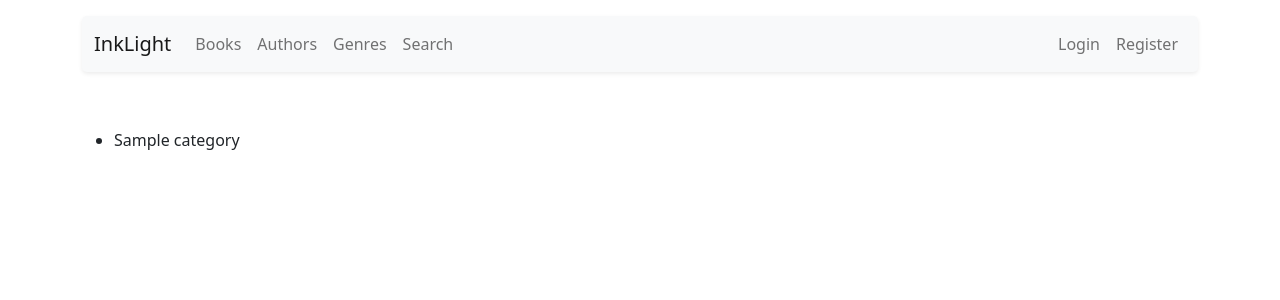
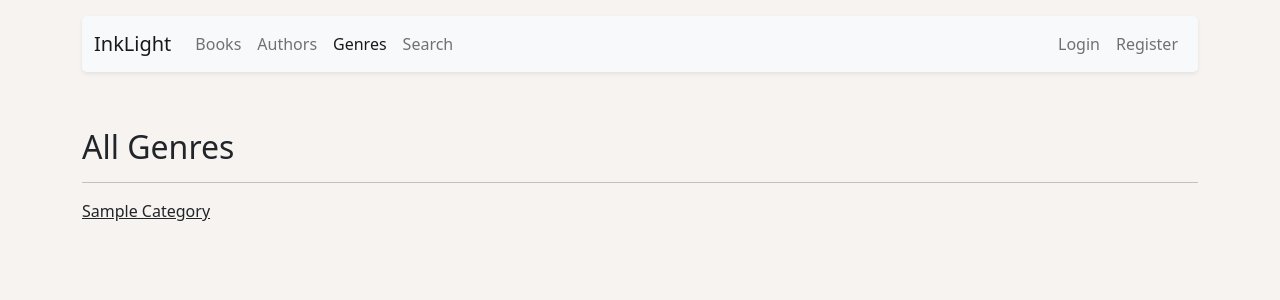
Before and after one commit to ahmed-kaif/inklight, a Django app: page /genres/ in a window 1280 px wide. Shown: the top 300 px of the page. Run offline with Django 5.2, Linux system fonts and the light colour scheme; tables that the repository leaves empty hold one stand-in row (values such as "Sample post").

Commit message:
category page fixed

```diff
--- a/books/views.py
+++ b/books/views.py
@@ -120,7 +120,6 @@ def search_books(request):
 
 def author_list(request):
     authors = Author.objects.all()
-    print(authors)
     context = {
         "authors": authors,
     }
@@ -149,7 +148,7 @@ def books_by_author(request, name):
 
 def books_by_category(request, category_name):
     # Retrieve books based on genre name
-    books = Book.objects.filter(categorys__name__icontains=category_name)
+    books = Book.objects.filter(categories__name__icontains=category_name)
 
     context = {
         "category_name": category_name,
--- a/static/books/css/styles.css
+++ b/static/books/css/styles.css
@@ -1,3 +1,5 @@
+@import url("https://fonts.googleapis.com/css2?family=Nunito:ital,wght@0,200..1000;1,200..1000&display=swap");
+@import url("https://fonts.googleapis.com/css2?family=Fira+Sans:ital,wght@0,100;0,200;0,300;0,400;0,500;0,600;0,700;0,800;0,900;1,100;1,200;1,300;1,400;1,500;1,600;1,700;1,800;1,900&family=Nunito:ital,wght@0,200..1000;1,200..1000&display=swap");
 .rating {
   display: inline-block;
   unicode-bidi: bidi-override;
@@ -12,8 +14,8 @@
 }
 
 body {
-  /* background-color: beige; */
-  background-image: "../img/bg.png";
+  background-color: #f7f3f1;
+  font: "Fira Sans";
 }
 
 .pagination {
@@ -37,3 +39,30 @@ body {
   background-color: #0e1012; /* Change this to your desired background color for the active page */
   border-color: #0e1012; /* Change this to your desired border color for the active page */
 }
+
+.avatar {
+  height: 56px;
+  width: 56px;
+  color: darkslategrey;
+}
+
+.author-container {
+  padding: 15px;
+  border: 1px solid transparent;
+}
+
+.author-container:hover {
+  border: 1px solid darkslategrey;
+  border-radius: 10px;
+  cursor: pointer;
+}
+
+.author-title {
+  color: darkslategrey;
+  text-decoration: none !important;
+}
+
+.author-title:hover {
+  text-decoration: underline;
+  color: #0e1012;
+}
--- a/templates/book_details.html
+++ b/templates/book_details.html
@@ -8,7 +8,7 @@
   </div>
   <div class="col-md-9 col-12">
     <!-- Book Details -->
-    <h2>{{book.title}}</h2>
+    <h2>{{book.title|title}}</h2>
     <div class="mt-3">
       <h6>
         <strong>Authors:</strong>
@@ -19,7 +19,7 @@
       <h6><strong>Published At:</strong> {{book.published_at}}</h6>
       <hr />
       {% for category in book.categories.all %}
-      <span class="badge rounded-pill bg-dark py-2">{{category.name}}</span>
+      <a class="badge rounded-pill bg-dark py-2 text-decoration-none text-white" href="{% url 'books_by_category' category_name=category %}">{{category.name}}</a>
       {% endfor %}
     </div>
   </div>
--- a/templates/books/books_by_author.html
+++ b/templates/books/books_by_author.html
@@ -2,6 +2,7 @@
 {% block content %}
 
 <h2>Books by {{ name }}</h2>
+<hr>
 
 {% if books %}
     {% include "../partials/book_list.html" %}
--- a/templates/books/books_by_category.html
+++ b/templates/books/books_by_category.html
@@ -1,12 +1,13 @@
 {% extends "../base.html" %}
 {% block content %}
 
-<h2>Books in {{ genre_name }}</h2>
+<h2>Books in {{ category_name }}</h2>
+<hr>
 
 {% if books %}
     {% include "../partials/book_list.html" %}
 {% else %}
-    <p>No books found in {{ genre_name }}.</p>
+    <p>No books found in {{ category_name }}.</p>
 {% endif %}
 
 {% endblock content %}
--- a/templates/category_list.html
+++ b/templates/category_list.html
@@ -1,10 +1,15 @@
 {% extends "base.html" %}
 
 {% block content %}
-    <ul>
+    <h2>All Genres</h2>
+    <hr>
+    <div class="row">
         {% for category in categories %}
-            <li>{{category.name}}</li>
+        <div class="col-12 col-md-3 mb-2">
+            {% include "./partials/category.html" with category=category %}
+        </div>
+            {% comment %} <li><a href="{% url 'books_by_category' category_name=category.name %}" class="text-decoration-none" >{{category.name}}</a></li> {% endcomment %}
         {% endfor %}
 
-    </ul>
+    </div>
 {% endblock content %}
--- a/templates/partials/book_list.html
+++ b/templates/partials/book_list.html
@@ -4,7 +4,7 @@
         <div class="card border-0 rounded-3 shadow-sm mb-4">
             <img src="{{book.image}}" class="card-img-top contain" height="300px" alt="{{book.title}}">
             <div class="card-body">
-              <h5 class="card-title text-truncate">{{book.title}}</h5>
+              <h5 class="card-title text-truncate">{{book.title|title}}</h5>
               <p class="card-text text-truncate">
                   {{ book.authors.all|join:", "}}
               </p>
--- /dev/null
+++ b/templates/partials/category.html
@@ -0,0 +1 @@
+<a href="{% url 'books_by_category' category_name=category.name %}" class="text-dark fw-medium">{{category.name|title}}</a>
--- a/templates/partials/navbar.html
+++ b/templates/partials/navbar.html
@@ -8,16 +8,16 @@
         <div class="collapse navbar-collapse" id="navbarNav">
             <ul class="navbar-nav">
                 <li class="nav-item">
-                    <a class="nav-link" href="{% url 'book-list' %}">Books</a>
+                    <a class="nav-link {% if request.path == '/books/' %}active{% endif %}" href="{% url 'book-list' %}">Books</a>
                 </li>
                 <li class="nav-item">
-                    <a class="nav-link" href="{% url 'author-list' %}">Authors</a>
+                    <a class="nav-link {% if request.path == '/authors/' %}active{% endif %}" href="{% url 'author-list' %}">Authors</a>
                 </li>
                 <li class="nav-item">
-                    <a class="nav-link" href="{% url 'category-list' %}">Genres</a>
+                    <a class="nav-link {% if request.path == '/genres/' %}active{% endif %}" href="{% url 'category-list' %}">Genres</a>
                 </li>
                 <li class="nav-item">
-                    <a class="nav-link" href="{% url 'search_books' %}">Search</a>
+                    <a class="nav-link {% if request.path == '/books/search/' %}active{% endif %}" href="{% url 'search_books' %}">Search</a>
                 </li>
             </ul>
             <ul class="navbar-nav ms-auto">
--- a/templates/search_results.html
+++ b/templates/search_results.html
@@ -5,6 +5,7 @@
 
 {% block content %}
     <h2>Search Results</h2>
+    <hr>
     <form method="get" action="{% url 'search_books' %}">
         {{ form|crispy }}
         <button type="submit" class="btn btn-warning">Search</button>
@@ -12,7 +13,7 @@
 
     {% if results %}
     <div class="text-center">
-        Found {{results|length}} Results
+        Found {{results|length}} Result{{results|pluralize}}
     </div>
     <hr>
     <div class="row mt-3">
```
